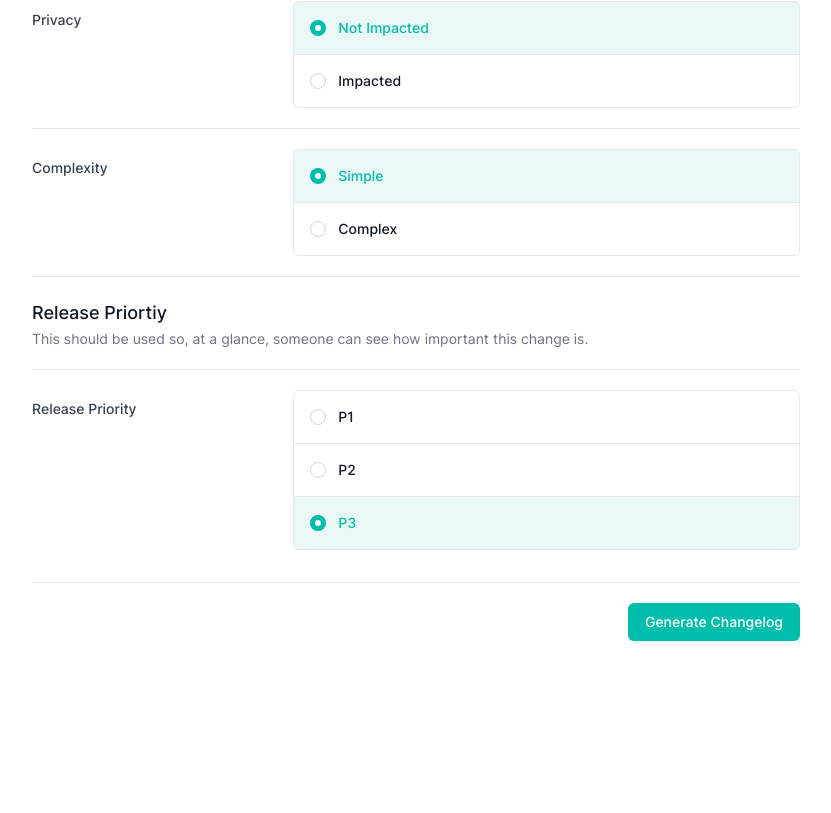
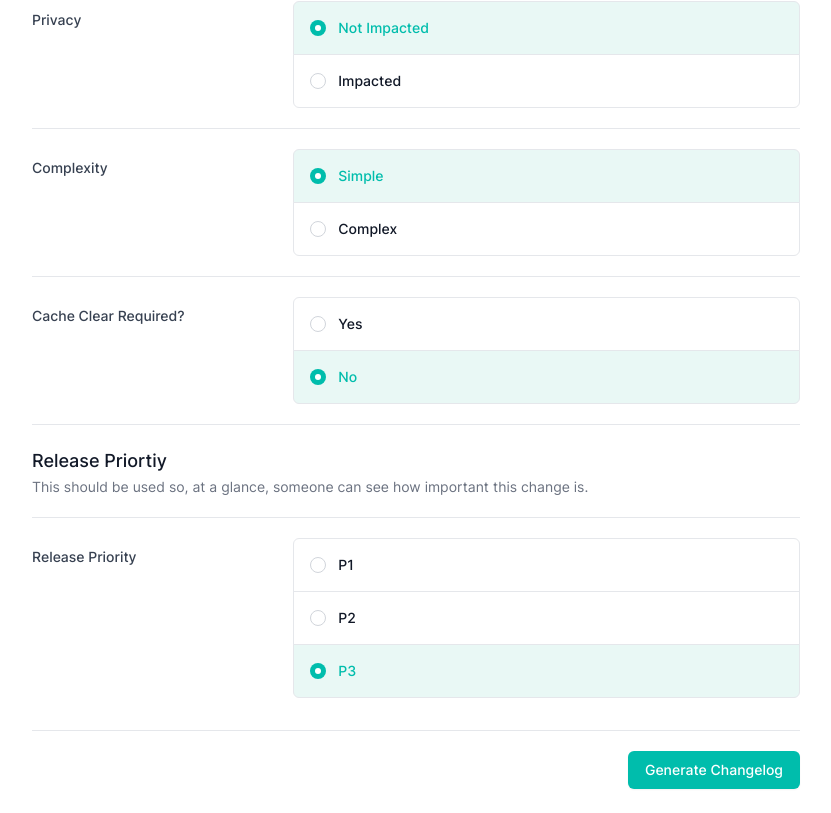
Before and after one commit to thomasgreen/jarvs-changelog-generator, a Vue app: page / in a window 1280 px wide. Shown: the part 1691-2504 px from the top of the page, without its empty margins (224-1055 px from the left). Before the commit the page ends 2356 px from the top, so only its background shows below. Built offline with nearby package versions, Linux system fonts and the light colour scheme; what vue-clipboard2 would draw is missing.

Commit message:
Add new cache clear required field (#216)

```diff
--- a/src/views/Home.vue
+++ b/src/views/Home.vue
@@ -175,6 +175,19 @@
                 :selected-key="formData.complexity"
               />
             </FormInputWrapper>
+
+            <FormInputWrapper>
+              <FormLabel for="cacheclearrequired">
+                Cache Clear Required?
+              </FormLabel>
+
+              <FormRadioGroup
+                id="cacheclearrequired"
+                v-model="formData.cacheclearrequired"
+                :options="options.cacheclearrequired"
+                :selected-key="formData.cacheclearrequired"
+              />
+            </FormInputWrapper>
           </FormInputGroup>
         </div>
 
@@ -338,6 +351,7 @@ export default {
         team: this.$route.query.team || "optimisation",
         device_type: "all",
         module: "core",
+        cacheclearrequired: "no",
       },
       options: {
         impacted: [
@@ -358,6 +372,16 @@ export default {
           {
             id: "complex",
             label: "Complex",
+          },
+        ],
+        cacheclearrequired: [
+          {
+            id: "yes",
+            label: "Yes",
+          },
+          {
+            id: "no",
+            label: "No",
           },
         ],
         site_type: [
```
